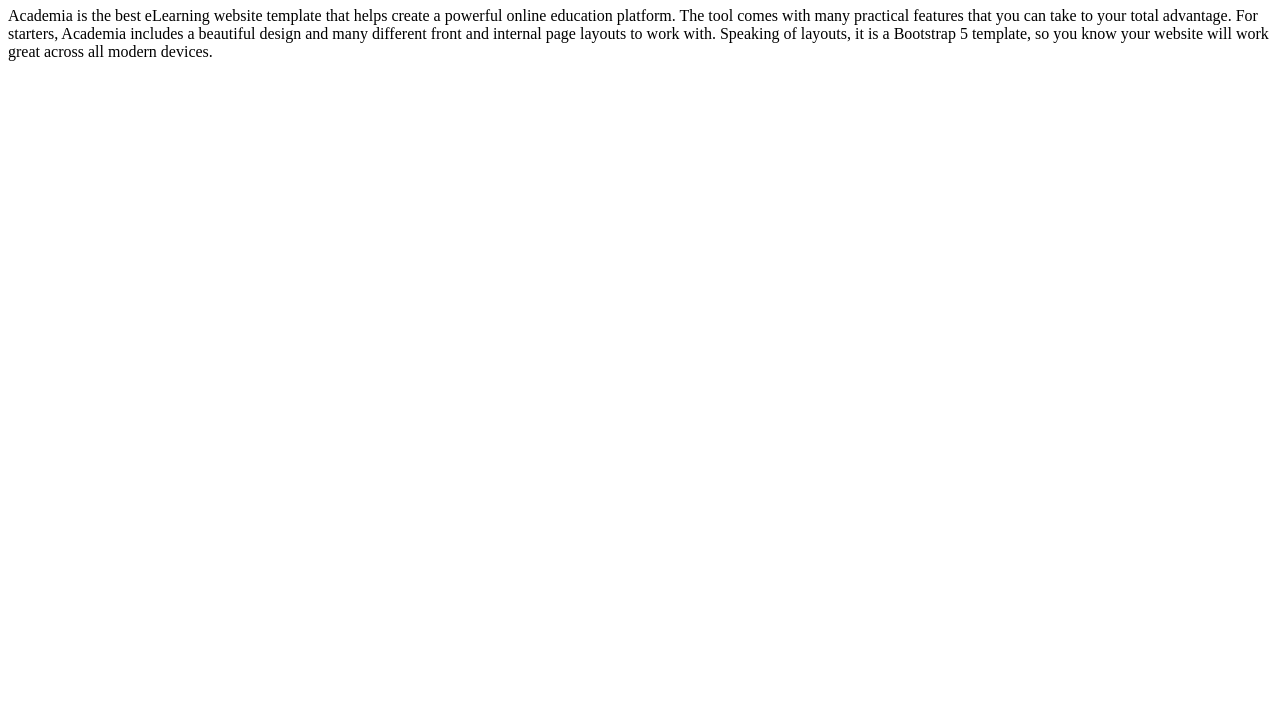
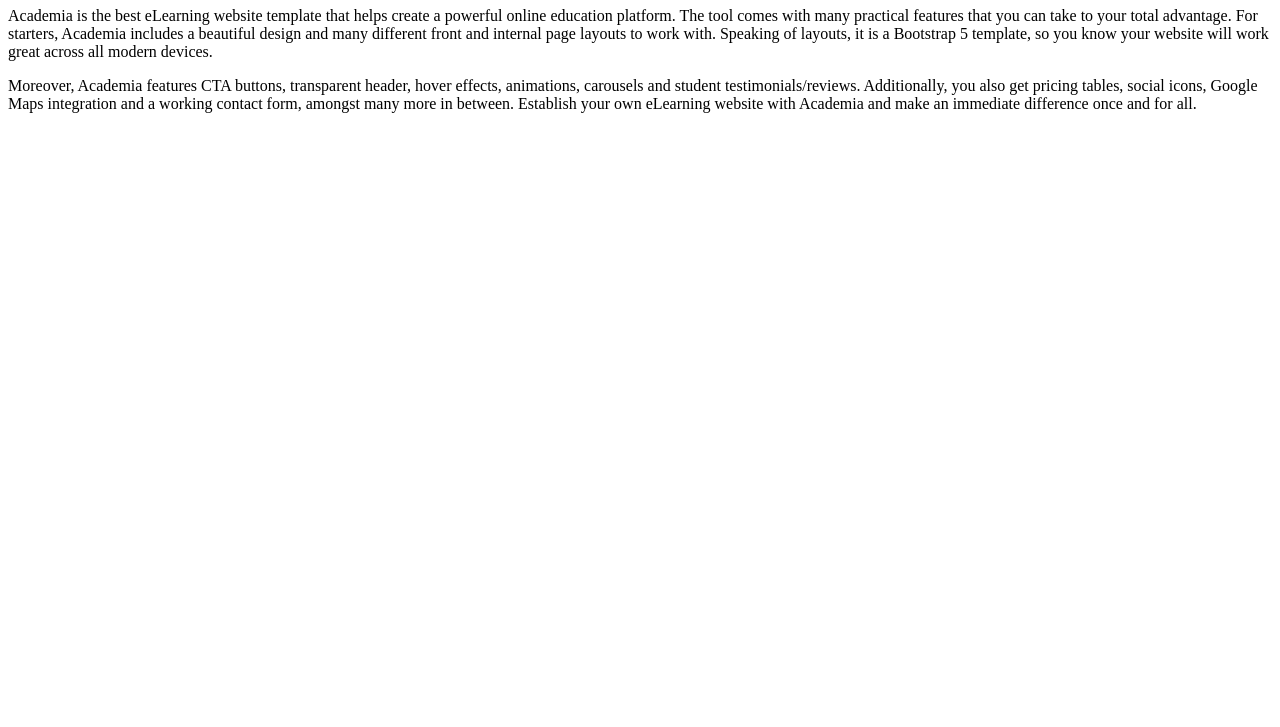
Before and after one commit to Manideep518/academia-app, a plain HTML site: page index.html in a window 1280 px wide. Shown: the part 73-800 px from the top of the page. Drawn offline with Linux system fonts and the light colour scheme.

Commit message:
added paragraph

```diff
--- a/index.html
+++ b/index.html
@@ -9,5 +9,6 @@
 <body>
     <h1>Academia App</h1>
     <p>Academia is the best eLearning website template that helps create a powerful online education platform. The tool comes with many practical features that you can take to your total advantage. For starters, Academia includes a beautiful design and many different front and internal page layouts to work with. Speaking of layouts, it is a Bootstrap 5 template, so you know your website will work great across all modern devices.</p>
+    <p>Moreover, Academia features CTA buttons, transparent header, hover effects, animations, carousels and student testimonials/reviews. Additionally, you also get pricing tables, social icons, Google Maps integration and a working contact form, amongst many more in between. Establish your own eLearning website with Academia and make an immediate difference once and for all.</p>
 </body>
 </html>
```
